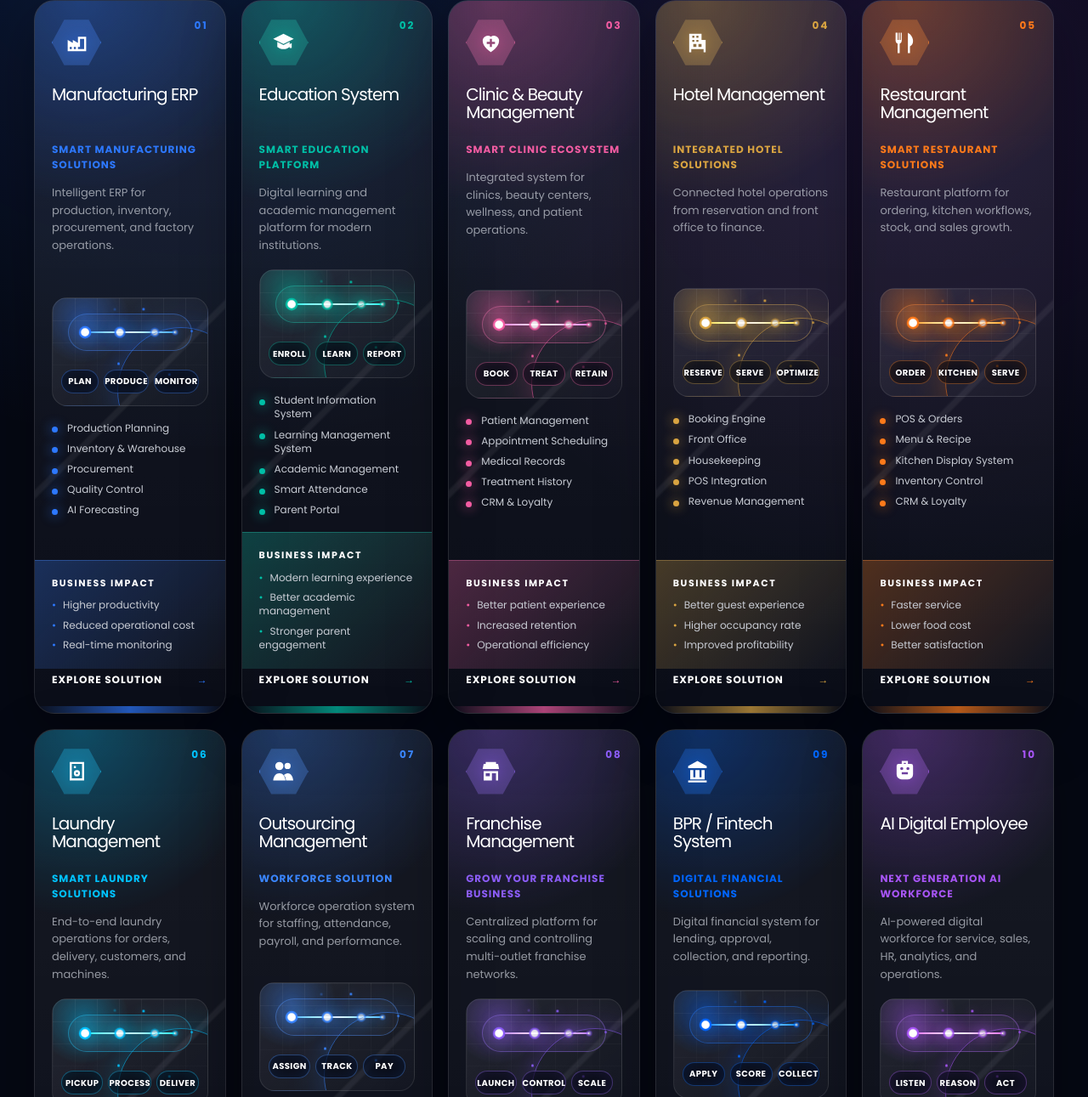
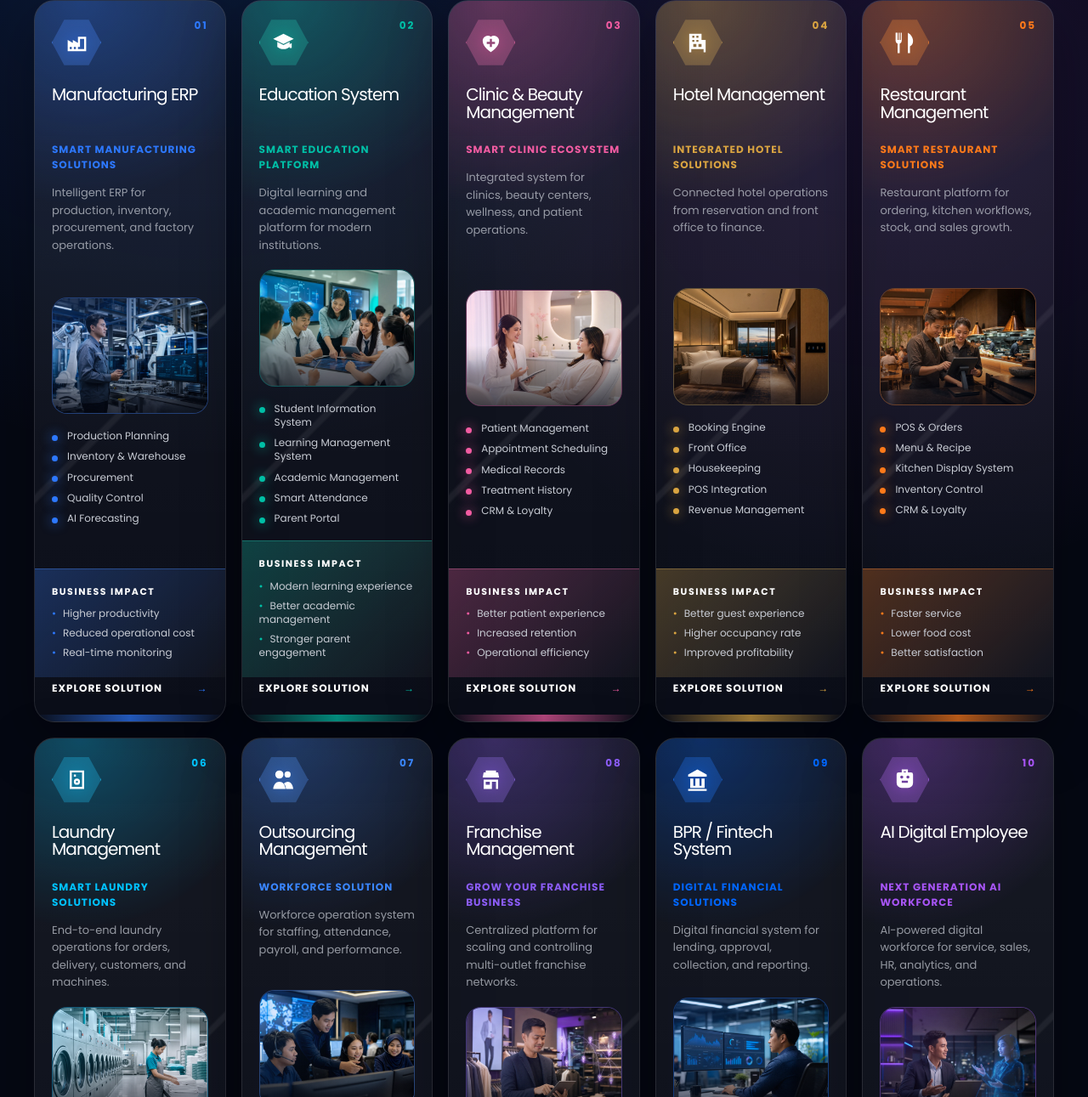
Before and after one commit to muhamadbasim/bumi-website, a Vue app: page / in a window 1280 px wide. Shown: the part 3905-5196 px from the top of the page at 85% size. Built offline with nearby package versions, Linux system fonts and the light colour scheme.

Commit message:
feat: redesign capability cards with industry photos

```diff
--- a/app/assets/css/main.css
+++ b/app/assets/css/main.css
@@ -151,25 +151,12 @@ button, input { font: inherit; }
 .capability-card h3 { min-height: 58px; margin:0 0 8px; font-size: clamp(20px, 1.55vw, 28px); line-height:1.04; letter-spacing:-.045em; }
 .capability-subtitle { margin:0 0 14px; color: var(--accent); font-weight:700; font-size:12px; text-transform:uppercase; letter-spacing:.08em; }
 .capability-description { margin:0 0 18px; color: var(--color-muted); line-height:1.58; font-size:13px; }
-.capability-visual { height:128px; margin: auto 0 18px; border:1px solid rgba(255,255,255,.09); border-radius:18px; position:relative; overflow:hidden; background: radial-gradient(circle at 20% 18%, color-mix(in srgb, var(--accent) 38%, transparent), transparent 30%), linear-gradient(135deg, rgba(255,255,255,.08), rgba(255,255,255,.02)); }
-.capability-visual::before { content:""; position:absolute; inset:0; background-image: linear-gradient(rgba(255,255,255,.07) 1px, transparent 1px), linear-gradient(90deg, rgba(255,255,255,.07) 1px, transparent 1px); background-size:26px 26px; mask-image: linear-gradient(to bottom, rgba(0,0,0,.75), transparent); }
-.capability-visual::after { content:""; position:absolute; width:150px; height:150px; right:-44px; bottom:-58px; border-radius:50%; border:1px solid color-mix(in srgb, var(--accent) 56%, transparent); box-shadow:0 0 42px color-mix(in srgb, var(--accent) 26%, transparent); }
-.workflow-visual { display:grid; align-content:center; }
-.workflow-orbit { position:absolute; inset:18px 18px auto; height:44px; border-radius:999px; border:1px solid color-mix(in srgb, var(--accent) 35%, rgba(255,255,255,.08)); background: linear-gradient(90deg, rgba(255,255,255,.035), color-mix(in srgb, var(--accent) 14%, transparent), rgba(255,255,255,.035)); }
-.workflow-orbit::before { content:""; position:absolute; left:13%; right:13%; top:50%; height:2px; transform:translateY(-50%); background: linear-gradient(90deg, var(--accent), color-mix(in srgb, var(--accent) 38%, white), var(--accent)); box-shadow:0 0 18px var(--accent); animation: workflowGlow 2.8s ease-in-out infinite; }
-.workflow-orbit span { position:absolute; top:50%; width:12px; height:12px; border-radius:50%; transform:translate(-50%, -50%); background:#fff; border:2px solid var(--accent); box-shadow:0 0 18px var(--accent); }
-.workflow-orbit span:nth-child(1) { left:13%; animation: nodePulse 2.8s ease-in-out infinite; }
-.workflow-orbit span:nth-child(2) { left:42%; animation: nodePulse 2.8s ease-in-out .45s infinite; }
-.workflow-orbit span:nth-child(3) { left:70%; animation: nodePulse 2.8s ease-in-out .9s infinite; }
-.workflow-orbit span:nth-child(4) { left:87%; width:8px; height:8px; opacity:.55; animation: nodePulse 2.8s ease-in-out 1.25s infinite; }
-.workflow-steps { position:relative; z-index:2; display:grid; grid-template-columns: repeat(3, 1fr); gap:6px; margin:70px 10px 0; }
-.workflow-steps span { min-height:28px; display:grid; place-items:center; border:1px solid color-mix(in srgb, var(--accent) 34%, rgba(255,255,255,.08)); border-radius:999px; color:white; background:rgba(5,8,19,.68); font-size:10px; font-weight:800; letter-spacing:.04em; text-transform:uppercase; box-shadow: inset 0 0 18px color-mix(in srgb, var(--accent) 12%, transparent); }
-.workflow-pulse { position:absolute; z-index:1; width:3px; height:3px; border-radius:50%; background:var(--accent); box-shadow:0 0 12px var(--accent); animation: workflowParticle 3.6s linear infinite; }
-.workflow-pulse:nth-of-type(1) { left:8%; top:24%; animation-delay:0s; }
-.workflow-pulse:nth-of-type(2) { left:18%; top:72%; animation-delay:.7s; }
-.workflow-pulse:nth-of-type(3) { left:42%; top:18%; animation-delay:1.4s; }
-.workflow-pulse:nth-of-type(4) { left:66%; top:76%; animation-delay:2.1s; }
-.workflow-pulse:nth-of-type(5) { left:88%; top:32%; animation-delay:2.8s; }
+.capability-photo { aspect-ratio: 4 / 3; margin: auto 0 18px; border: 1px solid color-mix(in srgb, var(--accent) 34%, rgba(255,255,255,.08)); border-radius: 18px; overflow: hidden; position: relative; background: #0b1020; }
+.capability-photo::after { content: ""; position: absolute; inset: 0; pointer-events: none; background: linear-gradient(180deg, transparent 48%, rgba(5,8,19,.68) 100%), linear-gradient(135deg, color-mix(in srgb, var(--accent) 22%, transparent), transparent 62%); }
+.capability-photo img { width: 100%; height: 100%; display: block; object-fit: cover; transform: scale(1.001); transition: transform .45s ease, filter .45s ease; }
+.capability-card:hover .capability-photo img, .capability-card:focus-within .capability-photo img { transform: scale(1.045); filter: saturate(1.08) contrast(1.04); }
+.capability-card:focus-within { border-color: color-mix(in srgb, var(--accent) 70%, white 10%); box-shadow: 0 28px 88px color-mix(in srgb, var(--accent) 20%, rgba(0,0,0,.42)); }
+.capability-cta:focus-visible { outline: 2px solid var(--accent); outline-offset: 5px; border-radius: 4px; }
 .capability-features { display:grid; gap:8px; margin-bottom:18px; }
 .capability-features span { color: var(--color-silver); font-size:12px; line-height:1.35; padding-left:18px; position:relative; }
 .capability-features span::before { content:""; position:absolute; left:0; top:.55em; width:7px; height:7px; border-radius:50%; background:var(--accent); box-shadow:0 0 14px var(--accent); }
@@ -182,9 +169,6 @@ button, input { font: inherit; }
 .capability-cta span { color:var(--accent); transition: transform .22s ease; }
 .capability-cta:hover span { transform: translateX(5px); }
 @keyframes dataFlow { from { transform:translateX(0); } to { transform:translateX(340%); } }
-@keyframes workflowGlow { 0%,100% { opacity:.45; filter:brightness(.8); } 50% { opacity:1; filter:brightness(1.4); } }
-@keyframes nodePulse { 0%,100% { transform:translate(-50%, -50%) scale(.82); opacity:.62; } 50% { transform:translate(-50%, -50%) scale(1.22); opacity:1; } }
-@keyframes workflowParticle { from { transform:translateX(-8px) translateY(0); opacity:0; } 18% { opacity:1; } 78% { opacity:1; } to { transform:translateX(62px) translateY(-20px); opacity:0; } }
 
 .cta { min-height: 62vh; display:grid; place-items:center; text-align:center; background: radial-gradient(circle at 50% 0%, rgba(45,120,255,.26), transparent 42%), #070B16; border-block: 1px solid var(--color-line); }
 .cta h2 { font-size: clamp(42px, 6vw, 86px); line-height:.98; letter-spacing:-.06em; margin: 14px auto 20px; max-width: 920px; }
--- a/app/pages/index.vue
+++ b/app/pages/index.vue
@@ -97,15 +97,19 @@
             <p class="capability-subtitle">{{ capability.subtitle }}</p>
             <p class="capability-description">{{ capability.description }}</p>
 
-            <div class="capability-visual workflow-visual" aria-hidden="true">
-              <div class="workflow-orbit">
-                <span v-for="n in 4" :key="n" />
-              </div>
-              <div class="workflow-steps">
-                <span v-for="step in capability.workflow" :key="step">{{ step }}</span>
-              </div>
-              <i v-for="n in 5" :key="n" class="workflow-pulse" />
-            </div>
+            <figure class="capability-photo">
+              <NuxtImg
+                :src="capability.image"
+                :alt="capability.imageAlt"
+                width="1200"
+                height="900"
+                format="webp"
+                loading="lazy"
+                sizes="100vw sm:50vw lg:20vw"
+                :style="{ objectPosition: capability.imagePosition || 'center' }"
+              />
+              <figcaption class="sr-only">{{ capability.imageAlt }}</figcaption>
+            </figure>
 
             <div class="capability-features">
               <span v-for="feature in capability.features" :key="feature">{{ feature }}</span>
--- a/scripts/capabilities.test.mjs
+++ b/scripts/capabilities.test.mjs
@@ -35,3 +35,18 @@ test('all capability images exist locally', () => {
     assert.ok(existsSync(join(root, 'public', image.slice(1))), `missing ${image}`)
   }
 })
+
+test('homepage renders accessible photographic capability cards', () => {
+  const page = readFileSync(join(root, 'app/pages/index.vue'), 'utf8')
+  const css = readFileSync(join(root, 'app/assets/css/main.css'), 'utf8')
+
+  assert.match(page, /<NuxtImg/)
+  assert.match(page, /:src="capability\.image"/)
+  assert.match(page, /:alt="capability\.imageAlt"/)
+  assert.match(page, /loading="lazy"/)
+  assert.match(page, /class="capability-photo"/)
+  assert.doesNotMatch(page, /workflow-orbit/)
+  assert.match(css, /\.capability-photo img/)
+  assert.match(css, /object-fit:\s*cover/)
+  assert.match(css, /\.capability-card:focus-within/)
+})
```
